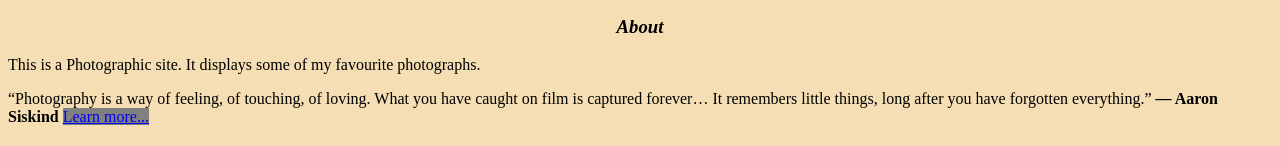
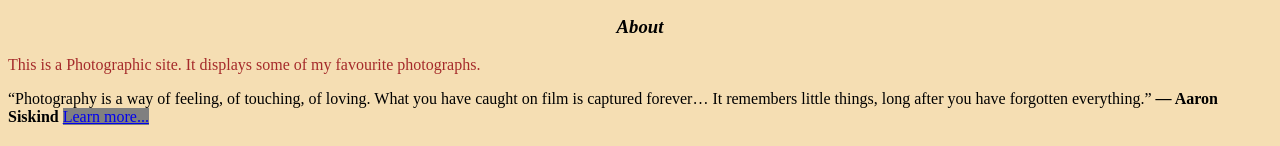
Before and after one commit to jobkarani/photography, a plain HTML site: page index.html in a window 1280 px wide. Shown: the part 162-308 px from the top of the page. Drawn offline with Linux system fonts and the light colour scheme.

Commit message:
This commit changes the color of the class paragraph to brown

```diff
--- a/index.css
+++ b/index.css
@@ -15,6 +15,9 @@ h3{
     text-align: center;
     font-weight: 600;
     font-style: italic;
+}
+.paragraph{
+    color: brown;
 }
 li{
     text-align: center;
```
Also changed, not shown: 1 other file.
